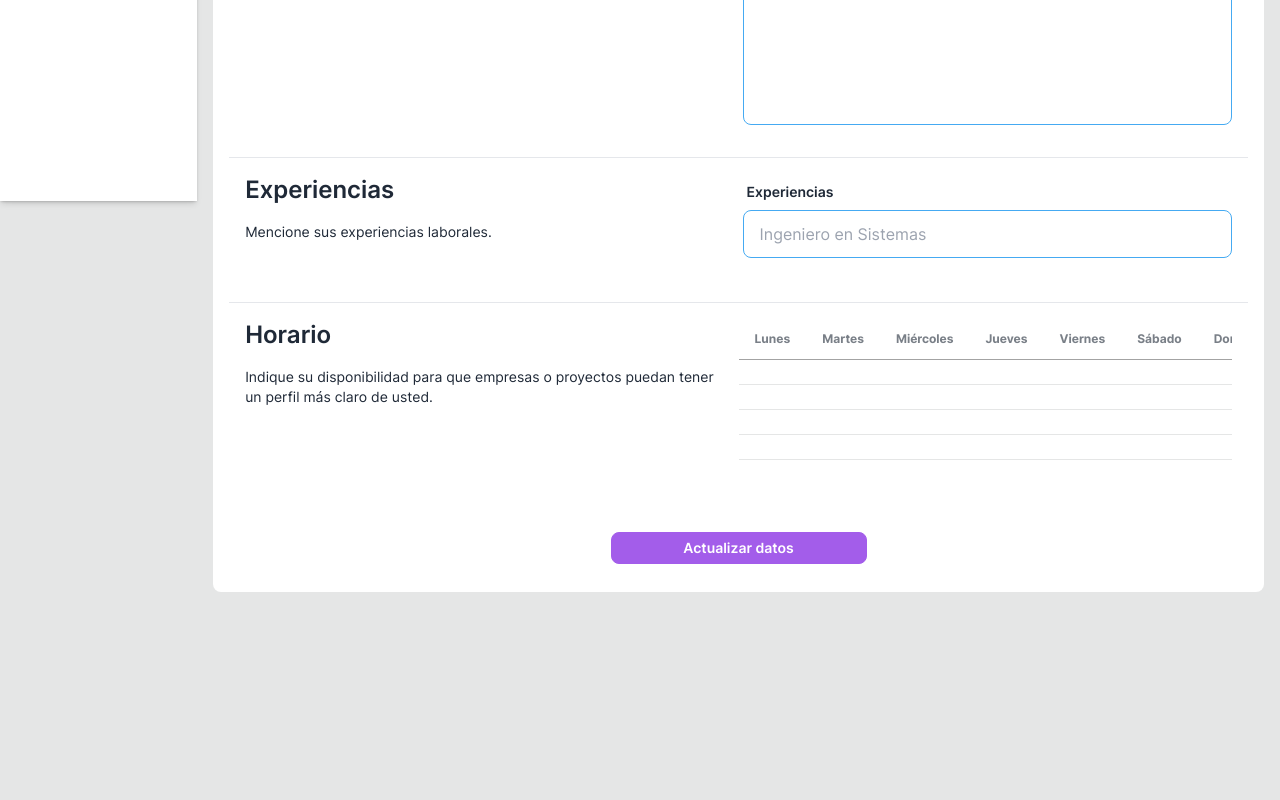
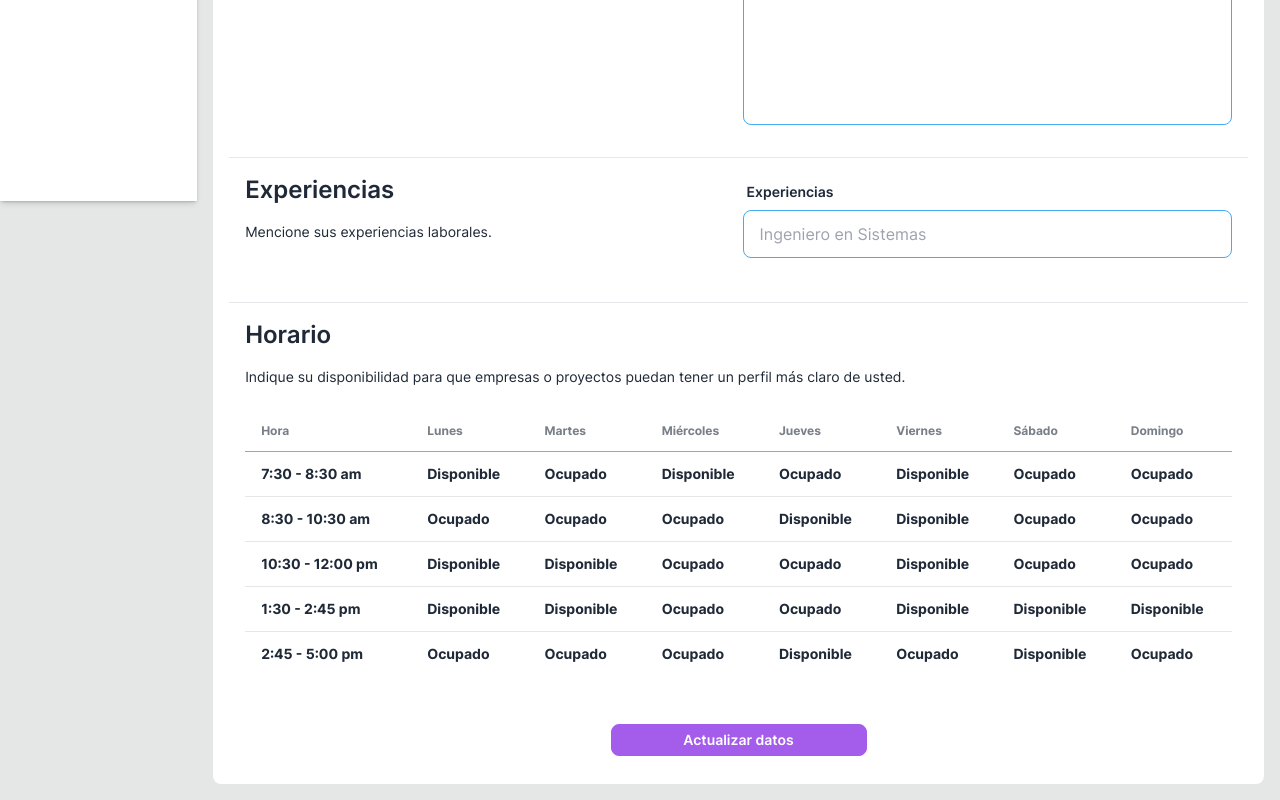
Before and after one commit to esteban-florez/novaship, a Next.js app: page /profile/professional in a window 1280 px wide. Shown: the part 599-1399 px from the top of the page. Before the commit the page ends 1207 px from the top, so only its background shows below. Built offline with nearby package versions, Linux system fonts and the light colour scheme; no server answers; the database is empty.

Commit message:
Minor changes

```diff
--- a/components/forms/FormSection.tsx
+++ b/components/forms/FormSection.tsx
@@ -1,3 +1,5 @@
+import React from 'react'
+
 interface Props {
   title: string
   description: string
--- a/components/profile/professional/AboutMeSection.tsx
+++ b/components/profile/professional/AboutMeSection.tsx
@@ -7,7 +7,7 @@ interface Props {
 
 export default function AboutMeSection({ description }: Props) {
   return (
-    <FormSection title="Biografía" description="Describase como un posible empleado para una empresa. Si usted no coloca una descripción se mostrará la sección <Sobre mí> de su perfil personal">
+    <FormSection title="Biografía" description="Describase como un posible empleado para una empresa. Si usted no coloca una descripción se mostrará la sección Sobre mí de su perfil personal">
       <Textarea id="description" label="Biografía" name="description" placeholder="Licenciado en contabilidad, basta experiencia en uso de herramientas financieras..." height={10} value={description} />
     </FormSection>
   )
--- a/components/profile/professional/ScheduleSection.tsx
+++ b/components/profile/professional/ScheduleSection.tsx
@@ -1,12 +1,16 @@
-import FormSection from '@/components/forms/FormSection'
-
 export default function ScheduleSection() {
   return (
-    <FormSection title="Horario" description="Indique su disponibilidad para que empresas o proyectos puedan tener un perfil más claro de usted.">
-      <div className="overflow-x-auto">
+    <div className="mb-8 mt-4 flex flex-col gap-x-2 border-t pt-4 last:mb-4 lg:px-4">
+      <div className="w-full flex-row lg:form-control">
+        <h2 className="mb-4 text-2xl font-semibold">Horario</h2>
+        <p className="pe-4 text-sm">Indique su disponibilidad para que empresas o proyectos puedan tener un perfil más claro de usted.</p>
+      </div>
+      <div className="mt-4 w-full flex-row lg:form-control lg:mt-0">
+        <div className="mt-6 overflow-x-auto">
           <table className="table">
             <thead>
               <tr className="border-b-neutral-400">
+                <th>Hora</th>
                 <th>Lunes</th>
                 <th>Martes</th>
                 <th>Miércoles</th>
@@ -18,53 +22,59 @@ export default function ScheduleSection() {
             </thead>
             <tbody>
               <tr className="hover border-b-base-300">
-              <th />
-              <th />
-              <th />
-              <th />
-              <th />
-              <th />
-              <th />
+                <th>7:30 - 8:30 am</th>
+                <th>Disponible</th>
+                <th>Ocupado</th>
+                <th>Disponible</th>
+                <th>Ocupado</th>
+                <th>Disponible</th>
+                <th>Ocupado</th>
+                <th>Ocupado</th>
               </tr>
               <tr className="hover border-b-base-300">
-              <th />
-              <th />
-              <th />
-              <th />
-              <th />
-              <th />
-              <th />
+                <th>8:30 - 10:30 am</th>
+                <th>Ocupado</th>
+                <th>Ocupado</th>
+                <th>Ocupado</th>
+                <th>Disponible</th>
+                <th>Disponible</th>
+                <th>Ocupado</th>
+                <th>Ocupado</th>
               </tr>
               <tr className="hover border-b-base-300">
-              <th />
-              <th />
-              <th />
-              <th />
-              <th />
-              <th />
-              <th />
+                <th>10:30 - 12:00 pm</th>
+                <th>Disponible</th>
+                <th>Disponible</th>
+                <th>Ocupado</th>
+                <th>Ocupado</th>
+                <th>Disponible</th>
+                <th>Ocupado</th>
+                <th>Ocupado</th>
               </tr>
               <tr className="hover border-b-base-300">
-              <th />
-              <th />
-              <th />
-              <th />
-              <th />
-              <th />
-              <th />
+                <th>1:30 - 2:45 pm</th>
+                <th>Disponible</th>
+                <th>Disponible</th>
+                <th>Ocupado</th>
+                <th>Ocupado</th>
+                <th>Disponible</th>
+                <th>Disponible</th>
+                <th>Disponible</th>
               </tr>
               <tr className="hover">
-              <th />
-              <th />
-              <th />
-              <th />
-              <th />
-              <th />
-              <th />
+                <th>2:45 - 5:00 pm</th>
+                <th>Ocupado</th>
+                <th>Ocupado</th>
+                <th>Ocupado</th>
+                <th>Disponible</th>
+                <th>Ocupado</th>
+                <th>Disponible</th>
+                <th>Ocupado</th>
               </tr>
             </tbody>
           </table>
         </div>
-    </FormSection>
+      </div>
+    </div>
   )
 }
```
Lines whose indentation alone changed are shown as unchanged.
